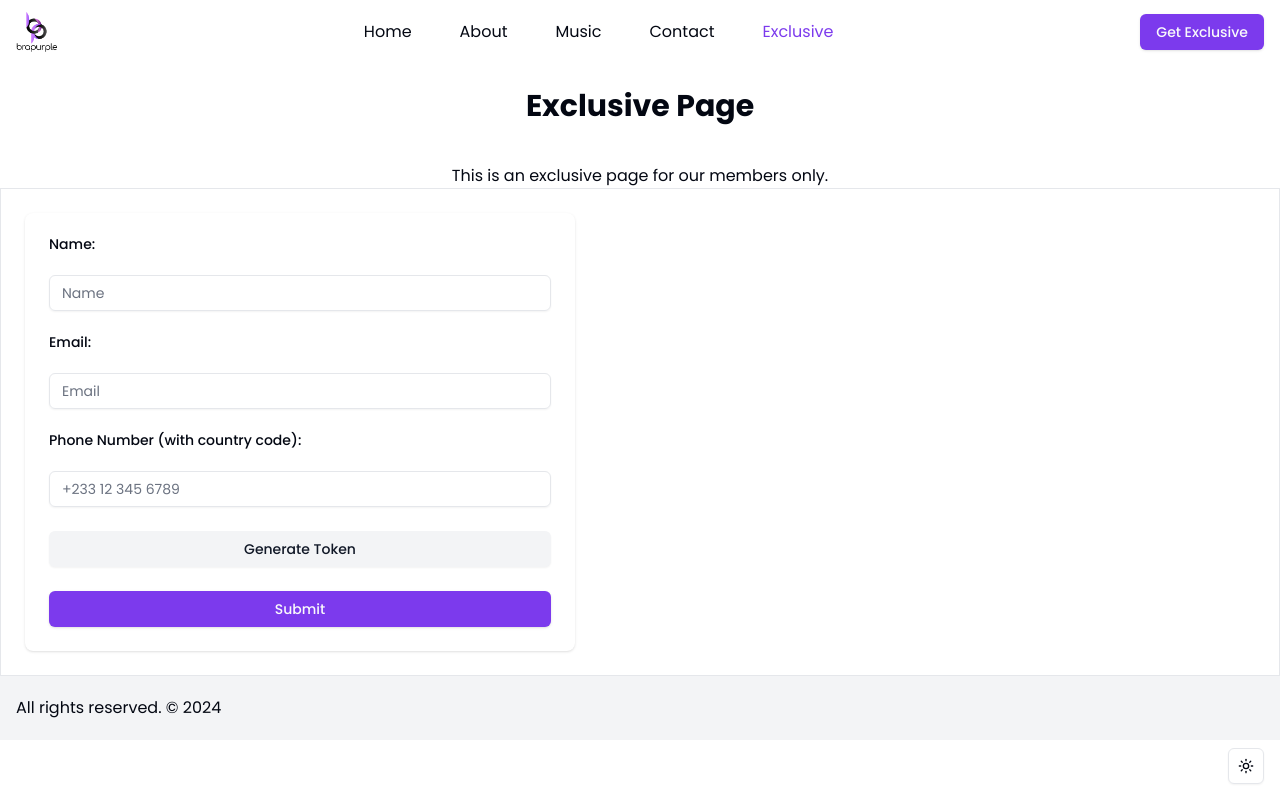
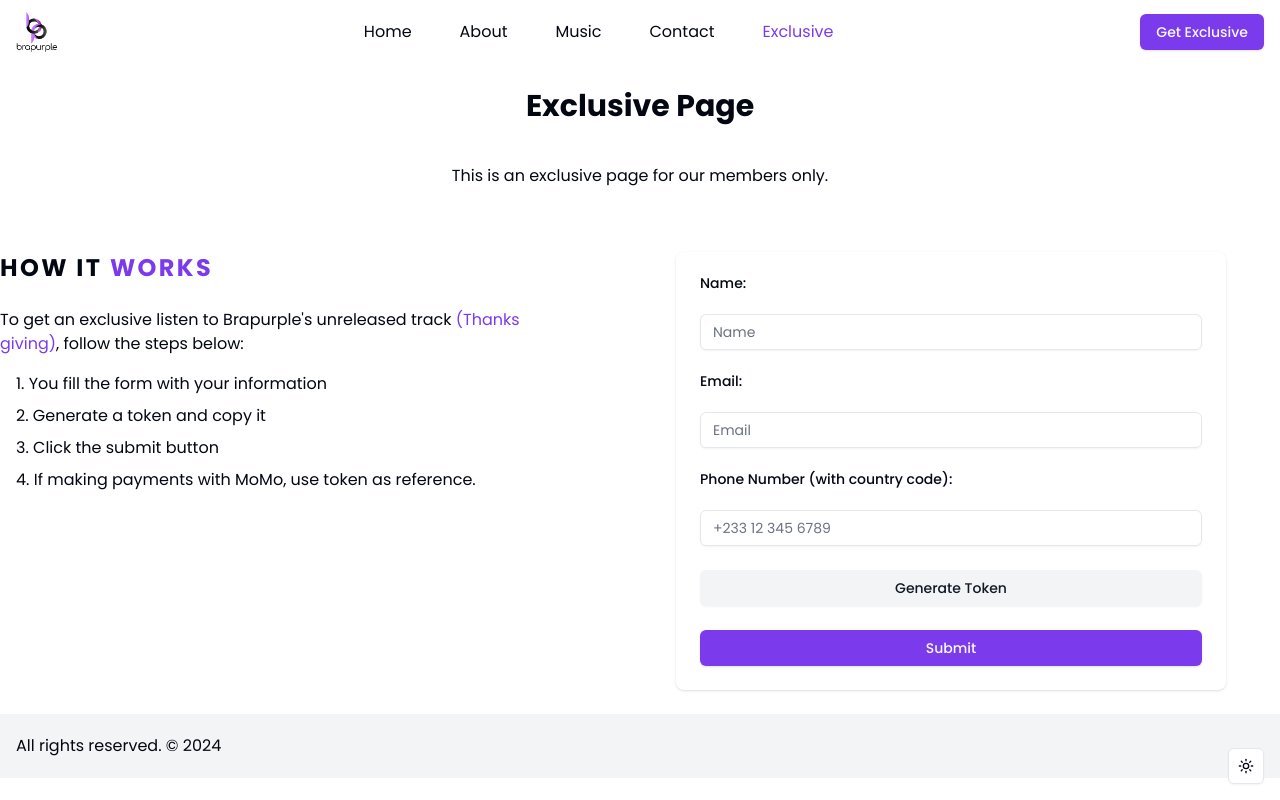
Before and after one commit to nanawilber/brapurple, a Next.js app: page /exclusive in a window 1280 px wide. Built offline with nearby package versions, Linux system fonts and the light colour scheme.

Commit message:
how it works section

```diff
--- a/app/exclusive/page.jsx
+++ b/app/exclusive/page.jsx
@@ -1,5 +1,6 @@
 import React from "react";
 import TokenForm from "../../components/tokenForm";
+import HowItWorks from "../../components/ui/how";
 
 const ExclusivePage = () => {
   return (
@@ -11,7 +12,8 @@ const ExclusivePage = () => {
         <p className="text-center">
           This is an exclusive page for our members only.
         </p>
-        <div className="border">
+        <div className="grid grid-cols-1 lg:grid-cols-2 px-4 md:px-6 lg:px-0 gap-6 mt-10">
+          <HowItWorks />
           <TokenForm />
         </div>
       </div>
--- /dev/null
+++ b/components/ui/how.jsx
@@ -0,0 +1,26 @@
+import React from "react";
+
+const HowItWorks = () => {
+  return (
+    <div className="flex flex-col max-w-[550px]">
+      <h2 className="tracking-widest uppercase font-bold text-2xl my-6">
+        How it <span className="text-primary">Works</span>
+      </h2>
+      <div className="">
+        <p className="pb-4">
+          To get an exclusive listen to Brapurple's unreleased track{" "}
+          <span className="text-primary">(Thanks giving)</span>, follow the
+          steps below:
+        </p>
+        <ol className="list-decimal list-inside flex flex-col gap-2 pl-4">
+          <li className="">You fill the form with your information</li>
+          <li>Generate a token and copy it</li>
+          <li>Click the submit button</li>
+          <li>If making payments with MoMo, use token as reference.</li>
+        </ol>
+      </div>
+    </div>
+  );
+};
+
+export default HowItWorks;
--- a/next.config.ts
+++ b/next.config.ts
@@ -2,7 +2,7 @@ import type { NextConfig } from "next";
 
 const nextConfig: NextConfig = {
   /* config options here */
-  output: "export",
+  // output: "export",
 };
 
 export default nextConfig;
```
